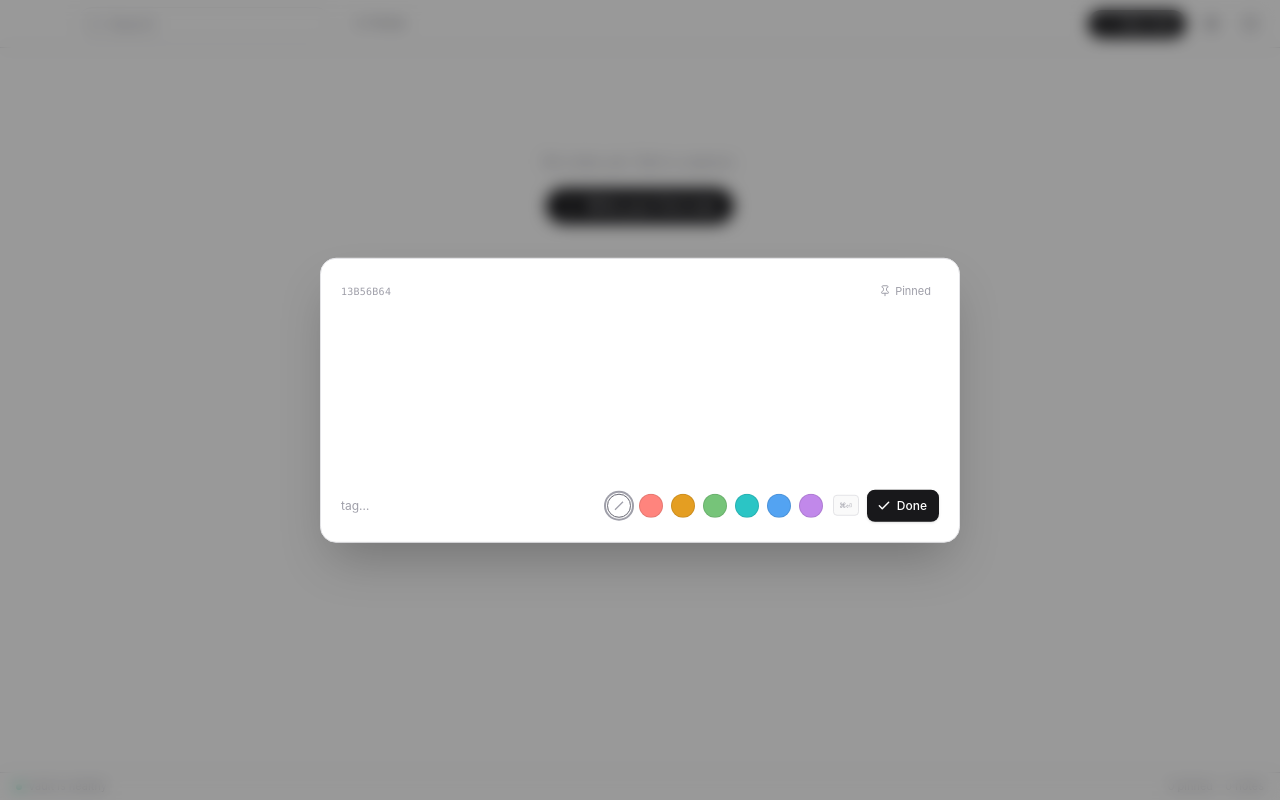
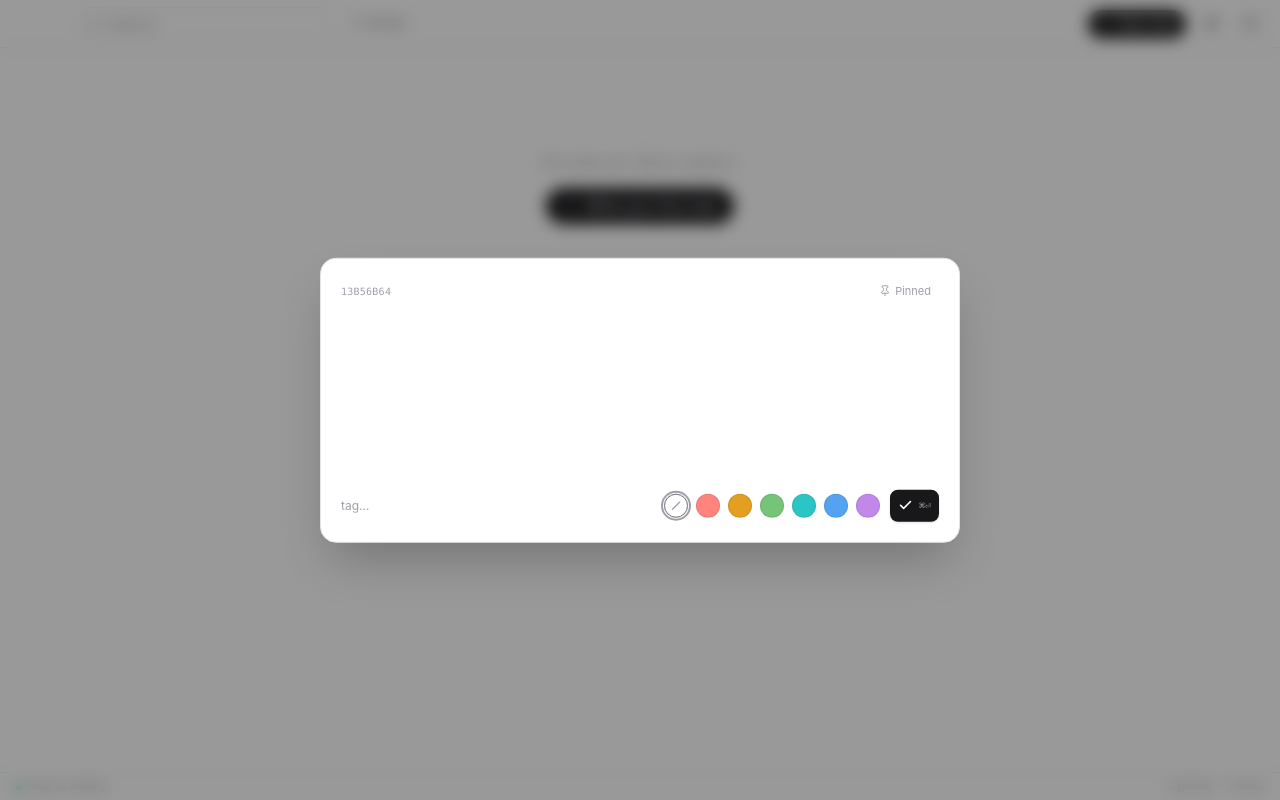
Before and after one commit to project-oxi/oximemo, a React (Vite) app in the folder apps/desktop/: page / in a window 1280 px wide. Both pictures are taken after a click on the button "New note". Built offline with nearby package versions, Linux system fonts and the light colour scheme.

Commit message:
refactor(desktop): inline shortcut hint into confirm button, drop label
The confirm button is now icon-only with the keyboard shortcut rendered inside it (cmd-enter in the editor, enter in capture) instead of a separate kbd beside a labeled button. confirmLabel is retained for aria-label/title.

```diff
--- a/apps/desktop/src/components/NoteComposeForm.tsx
+++ b/apps/desktop/src/components/NoteComposeForm.tsx
@@ -81,28 +81,25 @@ export function NoteComposeForm({
           className="min-w-[180px] flex-1"
         />
         <ColorSwatches value={color} onChange={onColorChange} />
-        <div className="flex items-center gap-2">
-          {confirmKbd && (
-            <kbd className="rounded border border-zinc-200 bg-zinc-50 px-1.5 py-0.5 font-mono text-[10px] text-zinc-400 dark:border-zinc-700 dark:bg-zinc-800 dark:text-zinc-500">
-              {confirmKbd}
-            </kbd>
-          )}
         <button
           type="button"
           onClick={onConfirm}
           disabled={confirmDisabled}
           aria-label={confirmLabel}
           title={confirmLabel}
-            className="group inline-flex h-8 items-center gap-1.5 rounded-lg bg-zinc-900 pl-2.5 pr-3 text-xs font-medium text-white shadow-sm transition-all hover:bg-zinc-800 active:scale-95 disabled:pointer-events-none disabled:opacity-40 dark:bg-zinc-100 dark:text-zinc-900 dark:hover:bg-zinc-300"
+          className="group inline-flex h-8 items-center gap-1.5 rounded-lg bg-zinc-900 px-2 text-white shadow-sm transition-all hover:bg-zinc-800 active:scale-95 disabled:pointer-events-none disabled:opacity-40 dark:bg-zinc-100 dark:text-zinc-900 dark:hover:bg-zinc-300"
         >
           <Check
-              size={14}
+            size={15}
             strokeWidth={2.5}
             className="transition-transform group-hover:scale-110"
           />
-            <span>{confirmLabel}</span>
+          {confirmKbd && (
+            <kbd className="font-mono text-[10px] leading-none text-white/60 dark:text-zinc-500">
+              {confirmKbd}
+            </kbd>
+          )}
         </button>
-        </div>
       </div>
     </div>
   );
```
Lines whose indentation alone changed are shown as unchanged.
